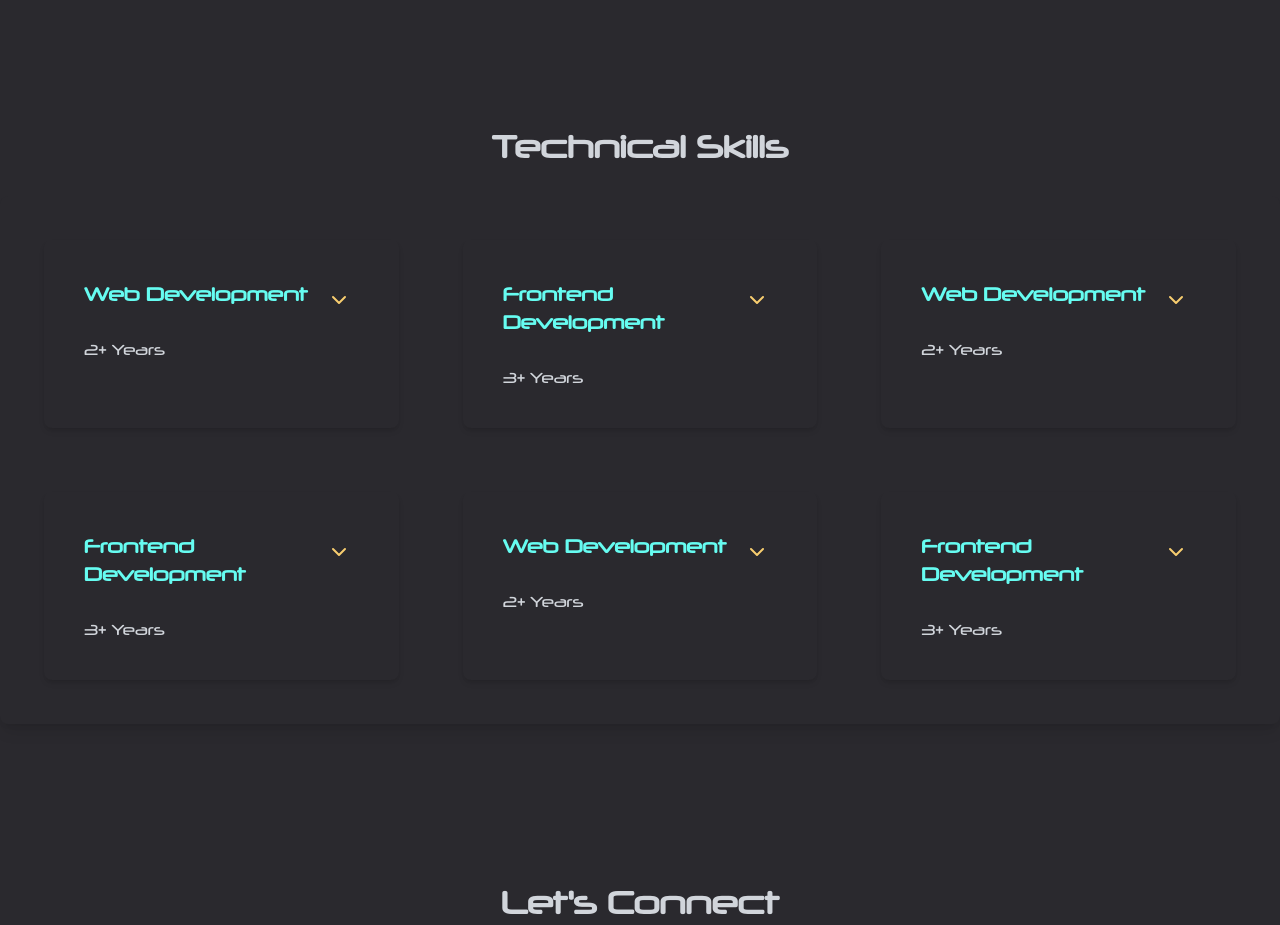
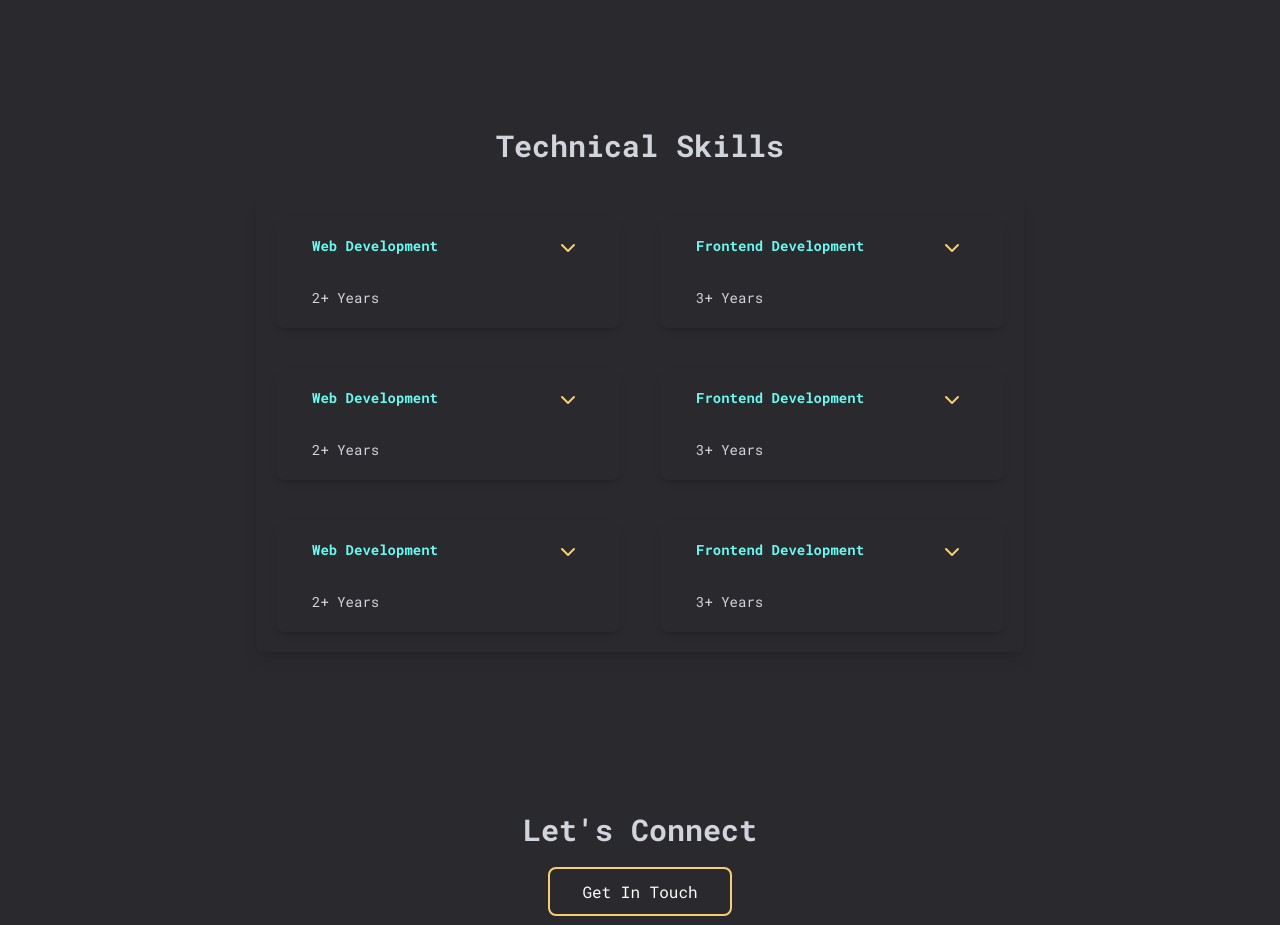
Before and after one commit to jansu11/website, a React (Vite) app: page / in a window 1280 px wide. Shown: the part 2220-3145 px from the top of the page. Built offline with nearby package versions, Linux system fonts and the light colour scheme.

Commit message:
font changed

```diff
--- a/src/components/Skills/SkillCard.jsx
+++ b/src/components/Skills/SkillCard.jsx
@@ -6,16 +6,16 @@ const SkillCard = ({skill }) => {
   const [isExpanded, setIsExpanded] = useState(false);
 
   return (
-    <div className="bg-transparent rounded-lg shadow-md p-10 transition-all duration-300 hover:shadow-lg m-5 ">
+    <div className="bg-transparent rounded-lg shadow-md p-5 transition-all duration-300 hover:shadow-lg m-5 ">
       {/* Header Section */}
       <div className="flex items-start justify-between">
-        <div>
-          <h3 className="text-lg font-bold text-secondary">{skill.title}</h3>
+        <div className="mx-2 px-2">
+          <h3 className="text-sm font-bold text-secondary">{skill.title}</h3>
           <p className="text-sm text-gray-300 mt-4 pt-4">{skill.experience}</p>
         </div>
         <button
           onClick={() => setIsExpanded(!isExpanded)}
-          className="p-2 text-btgold   hover:bg-transparent hover:text-gray-300  hover:border-btgold hover:border rounded-full transition-all duration-300"
+          className="px-5 text-btgold   hover:bg-transparent hover:text-gray-300  hover:border-btgold hover:border rounded-full transition-all duration-300"
           aria-label={isExpanded ? "Collapse" : "Expand"}
         >
           {isExpanded ? <ChevronUp /> : <ChevronDown />}
--- a/src/components/SkillsSection.jsx
+++ b/src/components/SkillsSection.jsx
@@ -15,7 +15,7 @@ const SkillsSection = () => {
   }, [])
 
   return (
-    <div className="grid grid-cols-1 md:grid-cols-2 lg:grid-cols-3 gap-6 p-6">
+    <div className="grid grid-cols-1 md:grid-cols-2 lg:grid-cols-2 ">
       {skills.map((skill, index) => (
         <SkillCard key={index} skill={skill} />
       ))}
--- a/src/index.css
+++ b/src/index.css
@@ -1,4 +1,5 @@
 @import './fonts.css';
+@import url('https://fonts.googleapis.com/css2?family=Roboto+Mono:wght@100;300;400;500;700&display=swap');
 @tailwind base;
 @tailwind components;
 @tailwind utilities;
@@ -13,7 +14,7 @@ html {
 
 body {
   @apply bg-primary dark:bg-gray-900;
-  @apply font-neuropol;
+  @apply font-robotoMono;
 }
 
 .group:hover .absolute::before {
--- a/src/pages/Home.jsx
+++ b/src/pages/Home.jsx
@@ -63,7 +63,7 @@ const Home = () => {
 
       {/* Skills Section */}
       <Section bgColor="bg-primary dark:bg-gray-800 ">
-        <div className="min-w-full ">
+        <div className="lg:w-3/5 mx-auto">
           <h2 className="text-3xl font-bold text-gray-300 dark:text-white mb-8 text-center">
             Technical Skills
           </h2>
--- a/tailwind.config.js
+++ b/tailwind.config.js
@@ -16,7 +16,8 @@ export default {
         btgold: '#f7cd6f'
       },
       fontFamily:{
-        neuropol: ['"Neuropol-Regular"','sans-serif']
+        neuropol: ['"Neuropol-Regular"','sans-serif'],
+        robotoMono: ['"Roboto Mono"','monospace']
       }
     },
 
```
